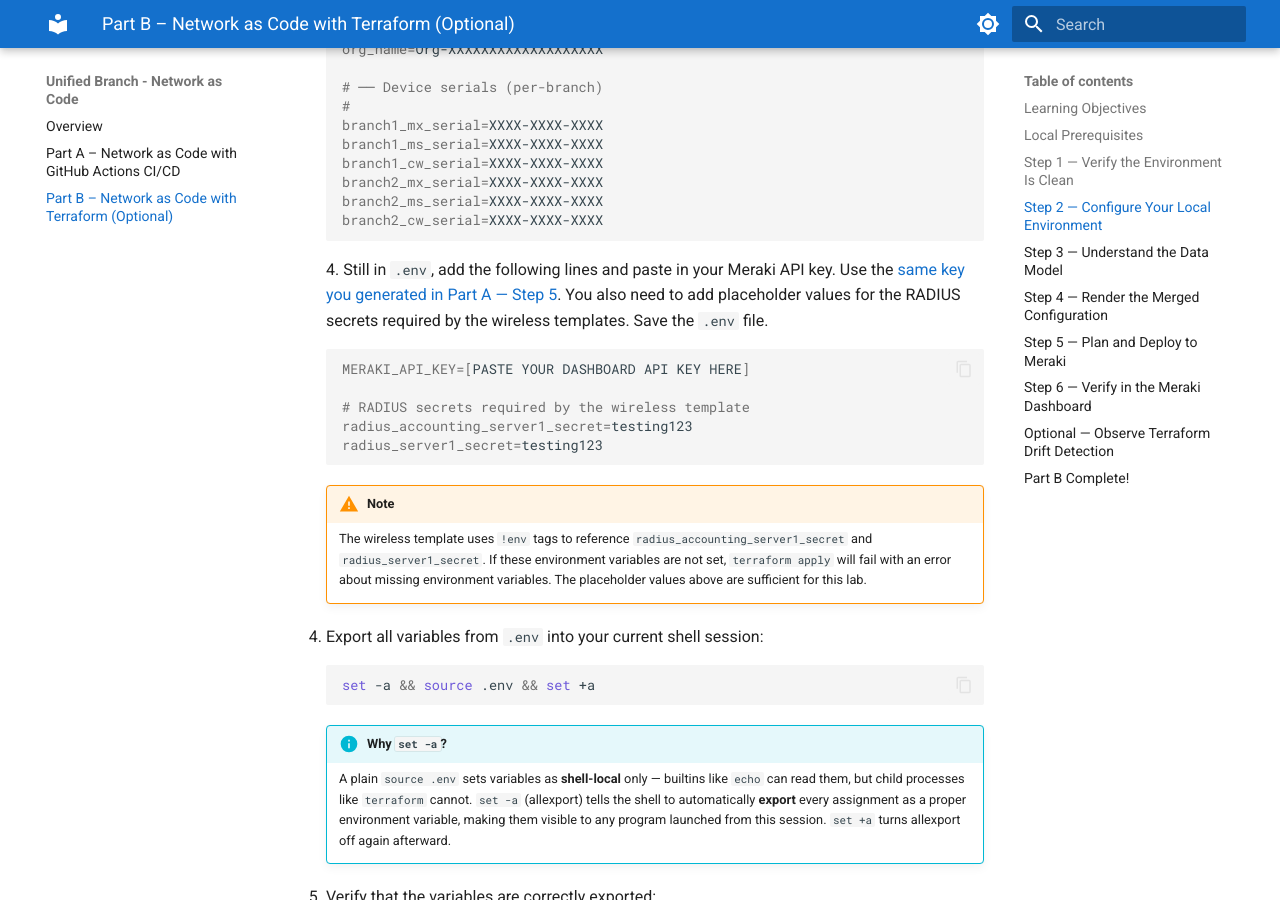
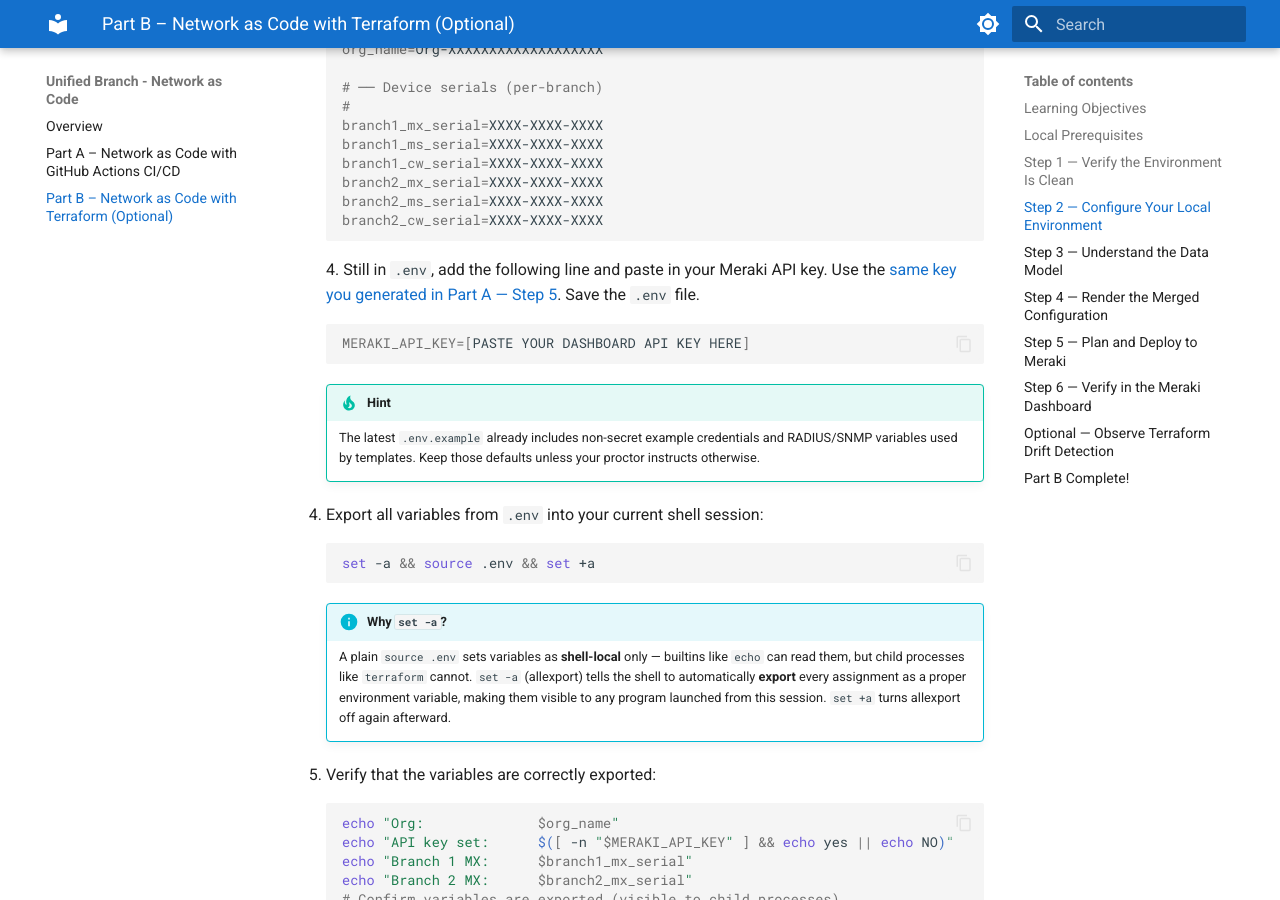
Before and after one commit to shawnhu2020/nac-unified-branch-lab-guide, an MkDocs documentation site: the page built from docs/PART-B-TERRAFORM.md, in a window 1280 px wide and 900 px high, scrolled down 2737 px. Built offline with MkDocs 1.6.1 and Material for MkDocs 9.7.7, drawn with Linux system fonts in a browser that asks for light colours; some of the changed text lies outside the part shown.

Commit message:
docs: align lab guide with v2 ci and terraform flow

````diff
--- a/docs/PART-B-TERRAFORM.md
+++ b/docs/PART-B-TERRAFORM.md
@@ -119,18 +119,14 @@ Before cloning, confirm that **Unified Branch 1** and **Unified Branch 2** do **
     branch2_ms_serial=XXXX-XXXX-XXXX
     branch2_cw_serial=XXXX-XXXX-XXXX
     ```
-4. Still in `.env`, add the following lines and paste in your Meraki API key. Use the [same key you generated in Part A — Step 5](PART-A-CICD.md#step-5-generate-your-meraki-api-key). You also need to add placeholder values for the RADIUS secrets required by the wireless templates. Save the `.env` file.
+4. Still in `.env`, add the following line and paste in your Meraki API key. Use the [same key you generated in Part A — Step 5](PART-A-CICD.md#step-5-generate-your-meraki-api-key). Save the `.env` file.
 
     ```bash
     MERAKI_API_KEY=[PASTE YOUR DASHBOARD API KEY HERE]
-
-    # RADIUS secrets required by the wireless template
-    radius_accounting_server1_secret=testing123
-    radius_server1_secret=testing123
     ```
 
-    !!! warning "Note"
-        The wireless template uses `!env` tags to reference `radius_accounting_server1_secret` and `radius_server1_secret`. If these environment variables are not set, `terraform apply` will fail with an error about missing environment variables. The placeholder values above are sufficient for this lab.
+    !!! tip "Hint"
+        The latest `.env.example` already includes non-secret example credentials and RADIUS/SNMP variables used by templates. Keep those defaults unless your proctor instructs otherwise.
 
 5. Export all variables from `.env` into your current shell session:
 
@@ -238,11 +234,10 @@ Also explore the template files:
 
 The first Terraform run merges all YAML data files into a single rendered configuration. This is a **local-only** operation — no Meraki API calls are made.
 
-1. Make sure you are in the **repository root directory** (not in `data/` or any subdirectory) before navigating to `workspaces/`:
+1. Make sure you are in the **repository root directory** (not in `data/` or any subdirectory):
 
     ```bash
     cd "$(git rev-parse --show-toplevel)"  # ensure you are at the repo root
-    cd workspaces
     ```
 
 2. Initialize Terraform:
@@ -280,13 +275,7 @@ The first Terraform run merges all YAML data files into a single rendered config
 
 Now run Terraform from the root of the project to deploy the branch networks.
 
-1. Return to the root directory:
-
-    ```bash
-    cd "$(git rev-parse --show-toplevel)"
-    ```
-
-2. Initialize Terraform:
+1. Initialize Terraform:
 
     ```bash
     terraform init
````
Also changed, not shown: other parts of docs/PART-B-TERRAFORM.md (+9 -9 lines), docs/PART-A-CICD.md (+20 -13 lines).
